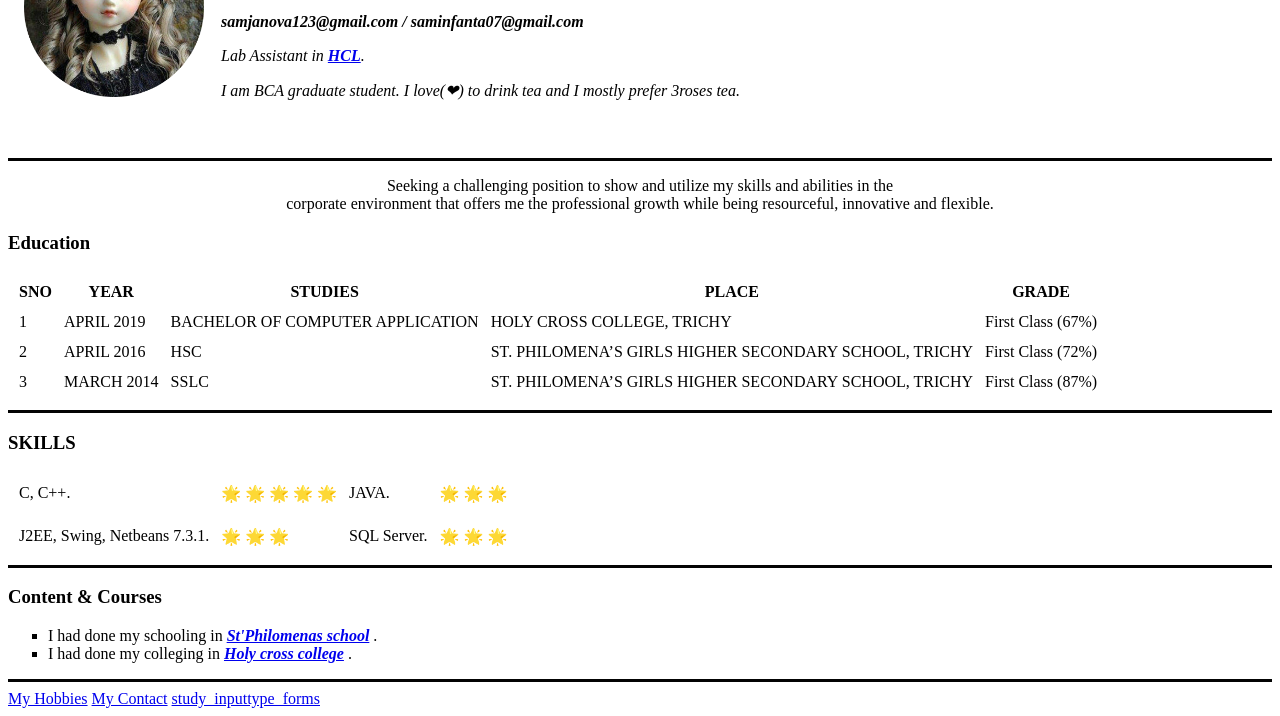
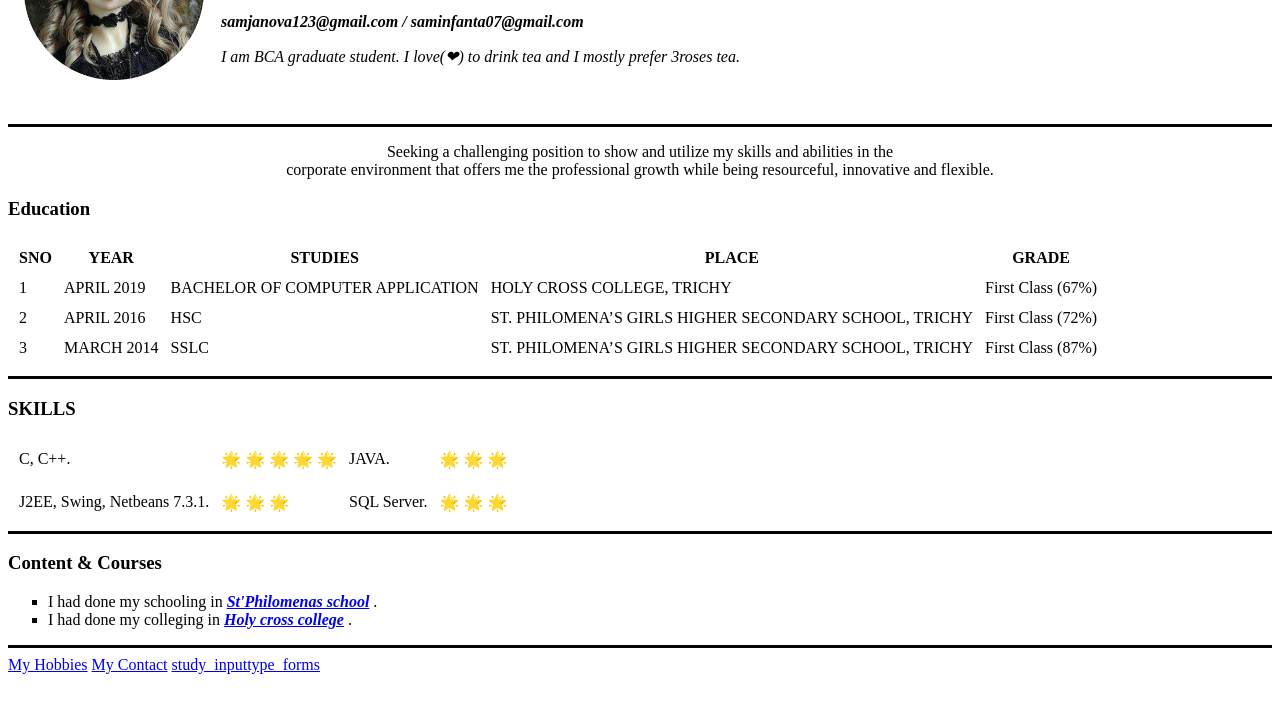
Before and after one commit to InfantaJanovaCoder/cv, a plain HTML site: page index.html in a window 1280 px wide. Shown: the part 143-859 px from the top of the page. After the commit the page ends 825 px from the top, so only its background shows below. Drawn offline with Linux system fonts and the light colour scheme.

Commit message:
Update index.html

```diff
--- a/index.html
+++ b/index.html
@@ -17,9 +17,7 @@
                 <em>
                 <p>13C EDA Street, Palakarai, Trichy - 620001 / Mobile - 7397012023, 9976518748</p>
                     <p><b>samjanova123@gmail.com / saminfanta07@gmail.com</b></p>
-					<p>
-       <em>Lab Assistant in <strong><a href="https://www.hcltech.com">HCL</a></strong>.</em>
-                </p>
+
                 <p>I am BCA graduate student. I love(❤) to drink tea and I mostly prefer 3roses tea.</p>
                 </em>
                 <br>
```
